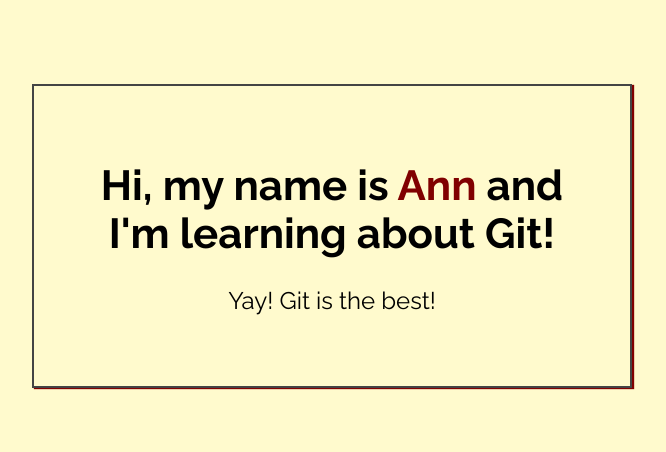
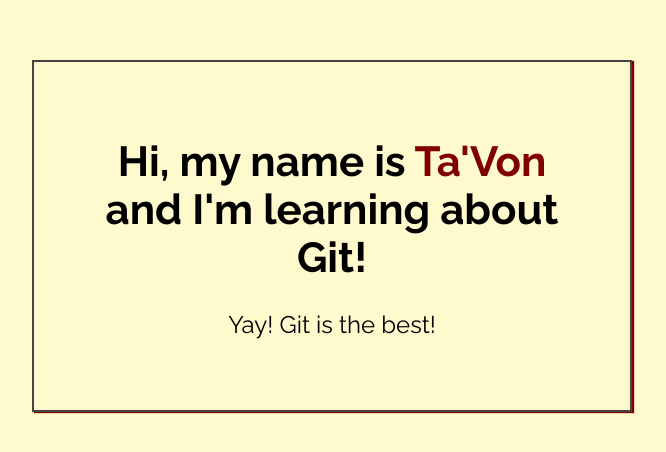
Before and after one commit to tsyuille/my-first-repo, a plain HTML site: page index.html in a window 1280 px wide. Shown: the part 164-616 px from the top of the page, without its empty margins (308-974 px from the left). Drawn offline with Linux system fonts and the light colour scheme.

Commit message:
Added name to index.html

```diff
--- a/index.html
+++ b/index.html
@@ -14,7 +14,7 @@
 <body>
 
     <div class="greeting">
-        <h1>Hi, my name is <span class="highlight">Ann</span> and I'm learning about Git! </h1>
+        <h1>Hi, my name is <span class="highlight">Ta'Von</span> and I'm learning about Git! </h1>
 
         <p>Yay! Git is the best!</p>
     </div>
```
